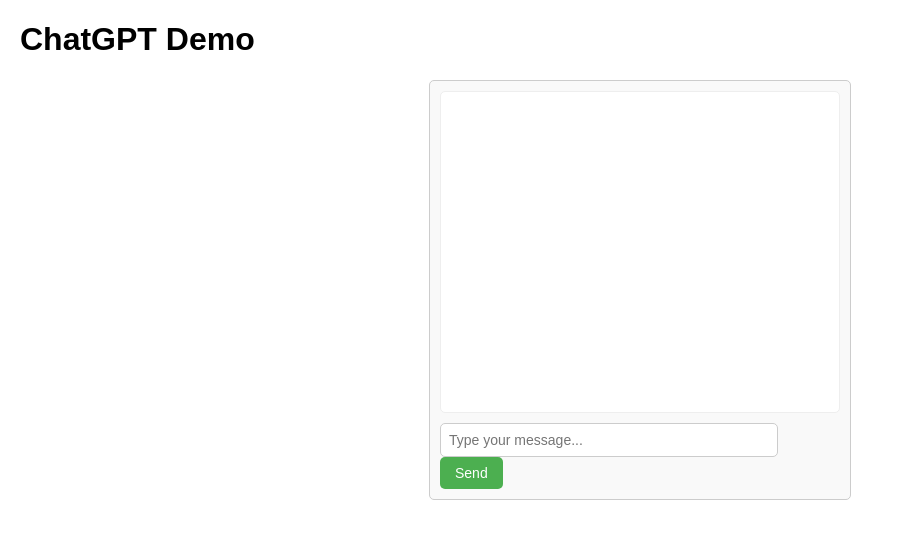
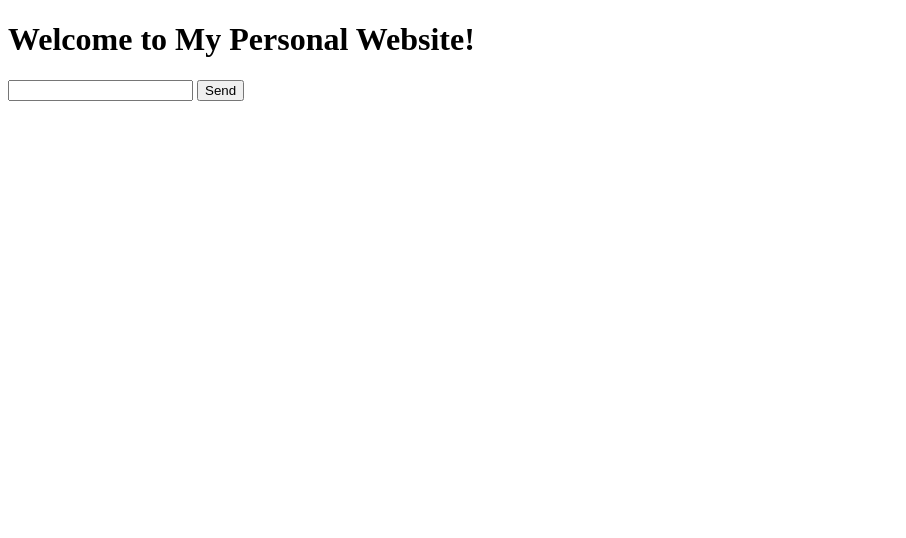
Before and after one commit to Li-yu-qi/yufeng, a plain HTML site: page Learner.html in a window 1280 px wide. Shown: the whole page, without its empty margins (0-906 px from the left). Drawn offline with Linux system fonts and the light colour scheme.

Commit message:
Update Learner.html

```diff
--- a/Learner.html
+++ b/Learner.html
@@ -1,129 +1,43 @@
 <!DOCTYPE html>
-<html lang="en">
+<html>
 <head>
-    <meta charset="UTF-8">
-    <meta name="viewport" content="width=device-width, initial-scale=1.0">
-    <title>kimi</title>
-    <style>
-        body {
-            font-family: Arial, sans-serif;
-            margin: 20px;
-            padding: 0;
-        }
-        .chat-container {
-            width: 400px;
-            margin: 0 auto;
-            border: 1px solid #ccc;
-            padding: 10px;
-            border-radius: 5px;
-            background-color: #f9f9f9;
-        }
-        .chat-messages {
-            height: 300px;
-            overflow-y: scroll;
-            margin-bottom: 10px;
-            padding: 10px;
-            border: 1px solid #eee;
-            border-radius: 5px;
-            background-color: #fff;
-        }
-        .chat-input {
-            width: calc(100% - 80px);
-            padding: 8px;
-            border: 1px solid #ccc;
-            border-radius: 5px;
-            margin-right: 5px;
-            font-size: 14px;
-        }
-        .send-btn {
-            padding: 8px 15px;
-            border: none;
-            border-radius: 5px;
-            background-color: #4CAF50;
-            color: white;
-            cursor: pointer;
-            font-size: 14px;
-        }
-        .send-btn:hover {
-            background-color: #45a049;
-        }
-    </style>
+    <title>My Personal Website</title>
 </head>
 <body>
-    <h1>ChatGPT Demo</h1>
-    <div class="chat-container">
-        <div class="chat-messages" id="chat-messages">
-            <!-- 聊天消息将动态添加到这里 -->
-        </div>
-        <div>
-            <input type="text" id="user-input" class="chat-input" placeholder="Type your message...">
-            <button onclick="sendMessage()" class="send-btn">Send</button>
-        </div>
+    <h1>Welcome to My Personal Website!</h1>
+
+    <div id="chat-container">
+        <div id="chat-messages"></div>
+        <input type="text" id="chat-input">
+        <button onclick="sendMessage()">Send</button>
     </div>
 
     <script>
-        // 定义一个全局变量用于存储聊天历史记录
-var chatHistory = [];
+        // Replace 'YOUR_KIMI_API_KEY' with your actual API key
+        const apiKey = 'sk-ml6Lcf8z3CPfj5ayFfC905tp9kdUfHo32tNCBCpZD4x3dMHm';
+        const chatUrl = `https://api.kimi.com/chat?apiKey=${apiKey}`;
 
         function sendMessage() {
-    var userInput = document.getElementById('user-input').value.trim();
+            const message = document.getElementById('chat-input').value;
+            const chatMessages = document.getElementById('chat-messages');
+            const chatInput = document.getElementById('chat-input');
 
-    if (userInput === '') return;
+            chatMessages.innerHTML += `<p>You: ${message}</p>`;
 
-    // 添加用户输入到聊天界面
-    displayMessage('user', userInput);
-
-    // 清空输入框
-    document.getElementById('user-input').value = '';
-
-    // 向 ChatGPT API 发送请求
-    fetchChatGPTResponse(userInput);
-}
-
-function fetchChatGPTResponse(userInput) {
-    var apiUrl = 'https://api.moonshot.cn/v1';
-
-    var data = {
-        prompt: userInput,
-        max_tokens: 150
-    };
-
-    fetch(apiUrl, {
+            fetch(chatUrl, {
                 method: 'POST',
                 headers: {
-            'Content-Type': 'application/json',
-            'Authorization': 'sk-ml6Lcf8z3CPfj5ayFfC905tp9kdUfHo32tNCBCpZD4x3dMHm' // 替换为您的实际API密钥
+                    'Content-Type': 'application/json'
                 },
-        body: JSON.stringify(data)
+                body: JSON.stringify({ message })
             })
             .then(response => response.json())
             .then(data => {
-        var chatGPTResponse = data.choices[0].text.trim();
-
-        // 添加ChatGPT回复到聊天界面
-        displayMessage('chatbot', chatGPTResponse);
+                chatMessages.innerHTML += `<p>Kimi: ${data.response}</p>`;
+                chatInput.value = '';
             })
-    .catch(error => {
-        console.error('Error:', error);
-        displayMessage('chatbot', 'Sorry, an error occurred while processing your request.');
-    });
+            .catch(error => console.error('Error:', error));
         }
-
-function displayMessage(sender, message) {
-    var chatMessages = document.getElementById('chat-messages');
-    var messageElement = document.createElement('div');
-    messageElement.classList.add('message', sender === 'user' ? 'user-message' : 'chatbot-message');
-    messageElement.innerText = message;
-    chatMessages.appendChild(messageElement);
-
-    // 添加到聊天历史记录
-    chatHistory.push({ sender: sender, message: message });
-
-    // 自动滚动到最新消息
-    chatMessages.scrollTop = chatMessages.scrollHeight;
-}
-
-        // JavaScript 代码将在这里编写
     </script>
 </body>
 </html>
```
Lines whose indentation alone changed are shown as unchanged.
